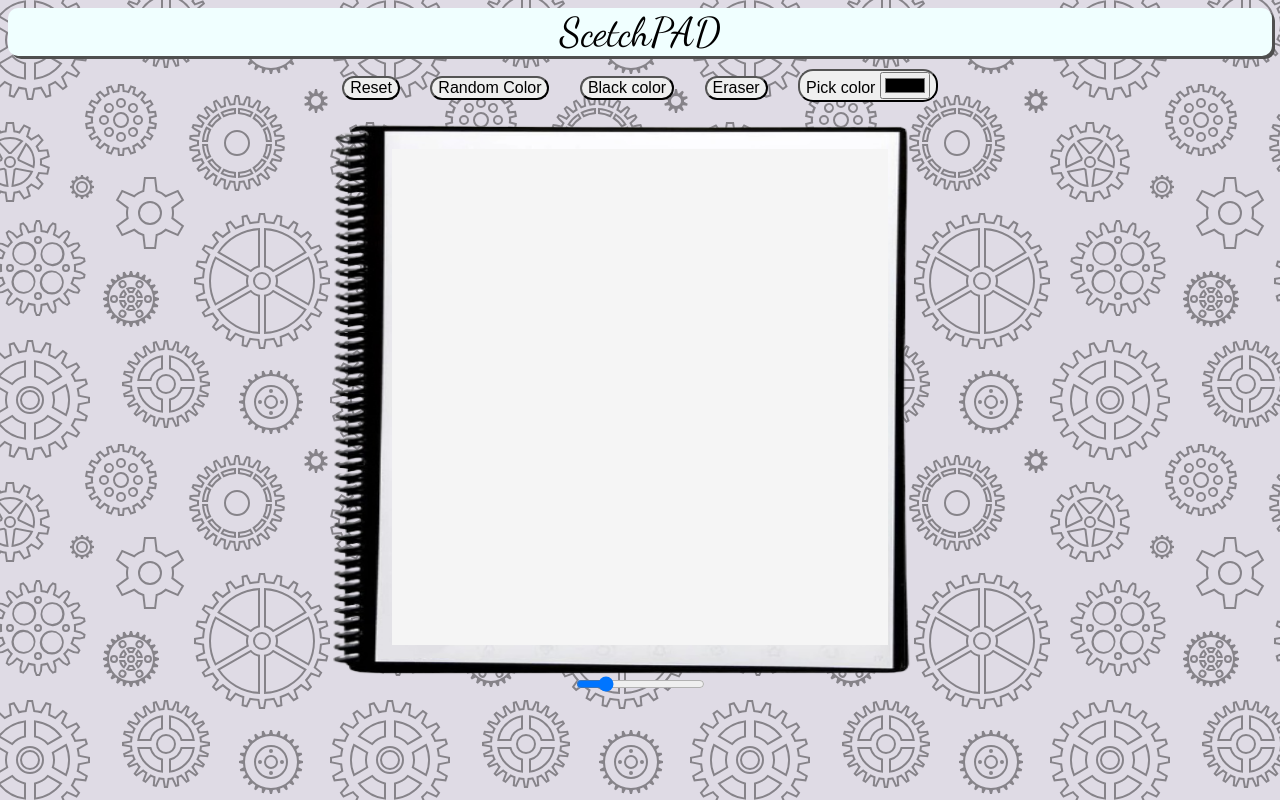
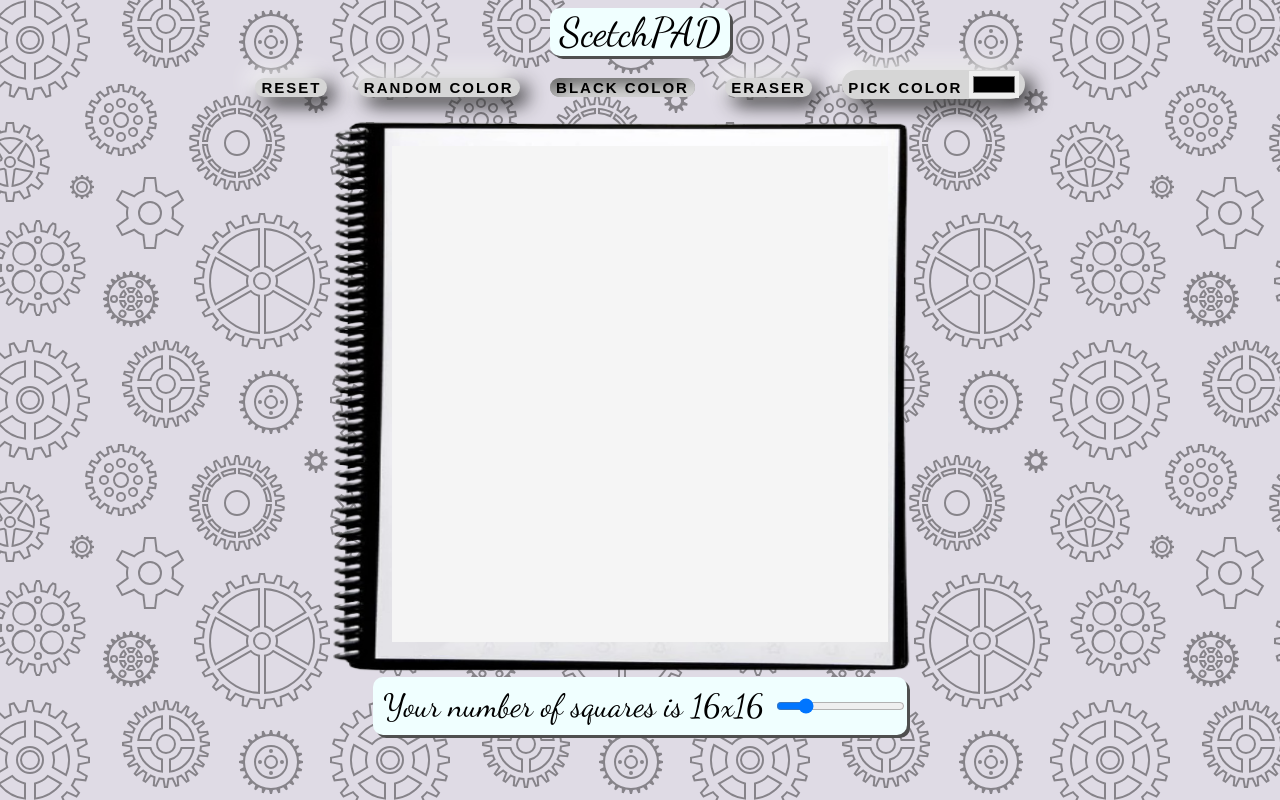
Before and after one commit to FantasticFox91/scatcher, a plain HTML site: page index.html in a window 1280 px wide. Drawn offline with Linux system fonts and the light colour scheme.

Commit message:
Worked on styles.Need code review

```diff
--- a/index.html
+++ b/index.html
@@ -12,18 +12,22 @@
         </div>
     </header>
     <div class="main">
-        <button onclick=onBtnClick()>Reset</button>
-        <button onclick=randomColor()>Random Color</button>
-        <button onclick = blackTrace()>Black color</button>
+        <button onclick=onBtnClick() >Reset</button>
+        <button onclick=randomColor() id="randomColor">Random Color</button>
+        <button onclick = blackTrace() id="blackTrace">Black color</button>
         <!-- <button onclick = grayScale()>Gray Scale</button> -->
-        <button onclick = eraser()>Eraser</button>
+        <button onclick = eraser() id="eraser">Eraser</button>
         <button >Pick color <input type="color" id="chosenColor" onclick = chosen()></button>
             <div class="container">
             <img src="notePad.jpg" alt="NotePad picture">
 
     </div>
+    <div id="settingContainer">
+    <div id="settings">
+    <p id="value">Your number of squares is 16x16</p>
     <input type="range" name="range" id="range" max=64 min="4" value="16" step="2">
-
+    </div>
+    </div>
    <!-- Script file  -->
 <script src="script.js"></script>
 </body>
--- a/script.js
+++ b/script.js
@@ -1,8 +1,9 @@
 var div = document.createElement("div");
 const divContainer = document.getElementsByClassName("container");
 const div2 = document.querySelectorAll("div.gridDiv");
-const range = document.getElementById("range")
-var value = 16;
+const range = document.getElementById("range");
+const buttons = document.querySelectorAll("button")
+
 
 
 function removeAllChildNodes(parent) {
@@ -17,13 +18,13 @@ function onrandomTrace(item){
 }
 
 function onBtnClick(){
-    value = prompt("How many squares do you want?");
+    let rangeValue = document.getElementById("range").value;
     removeAllChildNodes(divContainer[0]);
     let img = document.createElement("img");
     img.setAttribute("src", "notePad.jpg");
     divContainer[0].appendChild(img)
-    createField(value);
-    divContainer[0].style.gridTemplateColumns = `repeat(${value}, 1fr)`;
+    createField(rangeValue);
+    divContainer[0].style.gridTemplateColumns = `repeat(${rangeValue}, 1fr)`;
 }
 
 function addDivInsideContainer(){
@@ -45,10 +46,13 @@ function setRandomColor(){
 
 function blackTrace(){
     document.querySelectorAll("div.gridDiv").forEach(el => el.addEventListener("mouseover", ()=> el.style.background = "black"));
+    document.getElementById("blackTrace").classList.toggle("clickedBtn");
 }
 
 function randomColor(){
     document.querySelectorAll("div.gridDiv").forEach(el => el.addEventListener("mouseover", ()=> el.style.background = setRandomColor()));
+    document.getElementById("randomColor").classList.toggle("clickedBtn");
+
 }
 
 // function grayScale(){
@@ -59,6 +63,7 @@ function randomColor(){
 
 function eraser(){
     document.querySelectorAll("div.gridDiv").forEach(el => el.addEventListener("mouseover", ()=> el.style.background = "whitesmoke"));
+    document.getElementById("eraser").classList.toggle("clickedBtn");
 }
 
 function chosen(){
@@ -73,7 +78,12 @@ createFieldRange = () => {
     divContainer[0].appendChild(img)
     createField(rangeValue);
     divContainer[0].style.gridTemplateColumns = `repeat(${rangeValue}, 1fr)`;
+    document.getElementById("value").textContent = `Your number of squares is ${rangeValue}x${rangeValue}`;
 }
 
+buttons.forEach(el=>el.addEventListener("onclick",()=>{
+    el.classList.toggle("clickedBtn")
+}));
+
 range.addEventListener("mouseup", createFieldRange)
-createField(value);
+createField(16);
--- a/style.css
+++ b/style.css
@@ -13,7 +13,7 @@ button{
 
 .gridDiv{
     background-color: whitesmoke;
-    /* border:1px solid #4d4d4d; */
+
 }
 
 /* .gridDiv:hover{
@@ -41,9 +41,6 @@ button{
     background: black;
 }
 
-.randomTrace{
-
-}
 
 img{
     position: absolute;
@@ -54,14 +51,63 @@ img{
     height: 112%;
 }
 
-header{
+#header{
     display: flex;
     background: azure;
     border-radius: 10px;
     justify-content: center;
     box-shadow: 3px 3px #4f4f4f;
+    padding: 0px 10px;
+
 }
 
+button{
+  background: rgb(214, 214, 214);
+  border-radius: 25px;
+  color:black;
+  font-size: 15px;
+  font-weight: bold;
+  text-transform: uppercase;
+  letter-spacing: 2px;
+  box-shadow: -7px -7px 20px 0 rgba(255, 255, 255, 0.9),7px 7px 20px 0 rgba(0, 0, 0, 0.9);
+  cursor: pointer;
+  border: 10px black;
+}
+
+.clickedBtn{
+  box-shadow: inset -7px -7px 20px 0 rgba(255, 255, 255, 0.7), inset 7px 7px 20px 0 rgba(0, 0, 0, 0.8);
+}
+
+input{
+    border:none;
+
+}
+
+#value{
+    margin: 10px;
+}
+
+#settings{
+    display: flex;
+    background: azure;
+    border-radius: 10px;
+    justify-content: center;
+    box-shadow: 3px 3px #4f4f4f;
+    margin-top: 25px;
+    font-size: 2rem;
+
+}
+
+#settingContainer{
+    display: flex;
+    justify-content: center;
+}
+
+header{
+    display:flex;
+    justify-content: center;
+
+}
 
 body{
     background-color: #DFDBE5;
```
